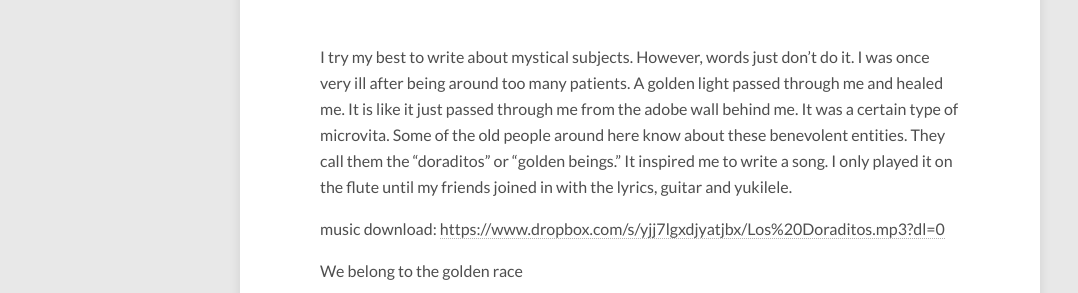
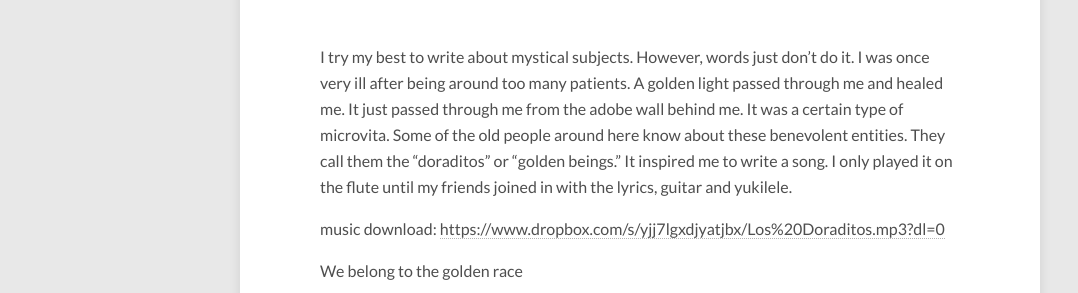
Before and after one commit to anandamurtiidiscursos/anandamurtiidiscursos.github.io, a Jekyll site: the page built from _posts/2015-08-17-los-doraditos.md, in a window 1280 px wide and 900 px high, scrolled down 341 px. Shown: the part 213-506 px from the top of the window, without its empty margins (0-1078 px from the left). Built offline with Jekyll 4.4.1, drawn with Linux system fonts in a browser that asks for light colours; nearby versions of some CDN libraries; comment, search, counter and statistics services are not loaded.

Commit message:
Updated 2015-08-17-los-doraditos.md

```diff
--- a/_posts/2015-08-17-los-doraditos.md
+++ b/_posts/2015-08-17-los-doraditos.md
@@ -14,7 +14,7 @@ published: true
 	/images/klee.jpg
 {% endcapture %}
 {% include gallery images=images caption="" cols=3 %}
-I try my best to write about mystical subjects. However, words just don't do it. I was once very ill after being around too many patients. A golden light passed through me and healed me. It is like it just passed through me from the adobe wall behind me. It was a certain type of microvita. Some of the old people around here know about these benevolent entities. They call them the "doraditos" or "golden beings." It inspired me to write a song. I only played it on the flute until my friends joined in with the lyrics, guitar and yukilele.
+I try my best to write about mystical subjects. However, words just don't do it. I was once very ill after being around too many patients. A golden light passed through me and healed me. It just passed through me from the adobe wall behind me. It was a certain type of microvita. Some of the old people around here know about these benevolent entities. They call them the "doraditos" or "golden beings." It inspired me to write a song. I only played it on the flute until my friends joined in with the lyrics, guitar and yukilele.
 
 music download:
 <a href="https://www.dropbox.com/s/yjj7lgxdjyatjbx/Los%20Doraditos.mp3?dl=0">https://www.dropbox.com/s/yjj7lgxdjyatjbx/Los%20Doraditos.mp3?dl=0</a>
```
